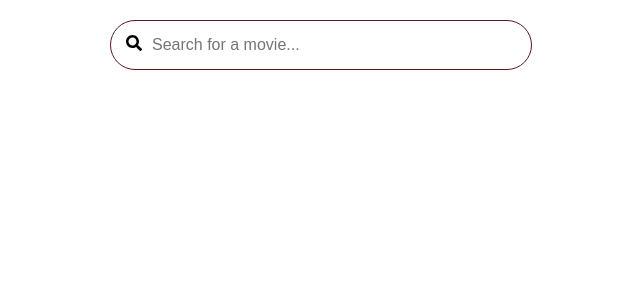
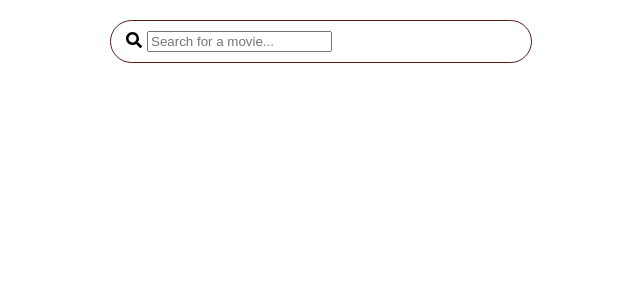
Before and after one commit to fardowsa1234/elite-2.2-movie-website, a React (Create React App) app: page / in a window 1280 px wide. Shown: the top 300 px of the page, without its empty margins (319-959 px from the left). Built offline with nearby package versions, Linux system fonts and the light colour scheme.

Commit message:
initial commit

```diff
--- a/src/components/Searchbar/style.css
+++ b/src/components/Searchbar/style.css
@@ -15,13 +15,7 @@
     cursor: pointer;
   }
 
-  .search-bar {
-    flex: 1;
-    padding: 5px;
-    font-size: 16px;
-    border: none;
-    outline: none;
-  }
+
 
   .clear-icon {
     color: #c0bdae;
```
